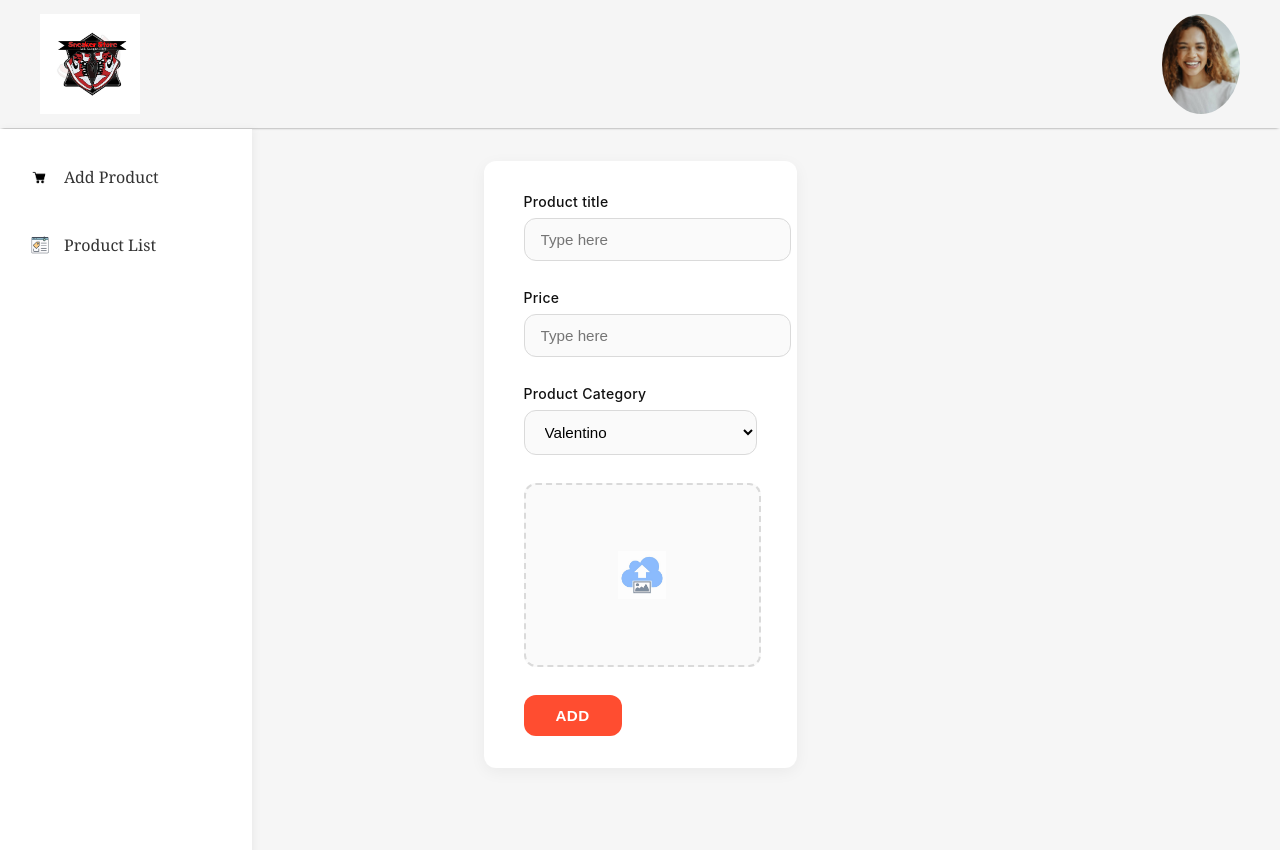
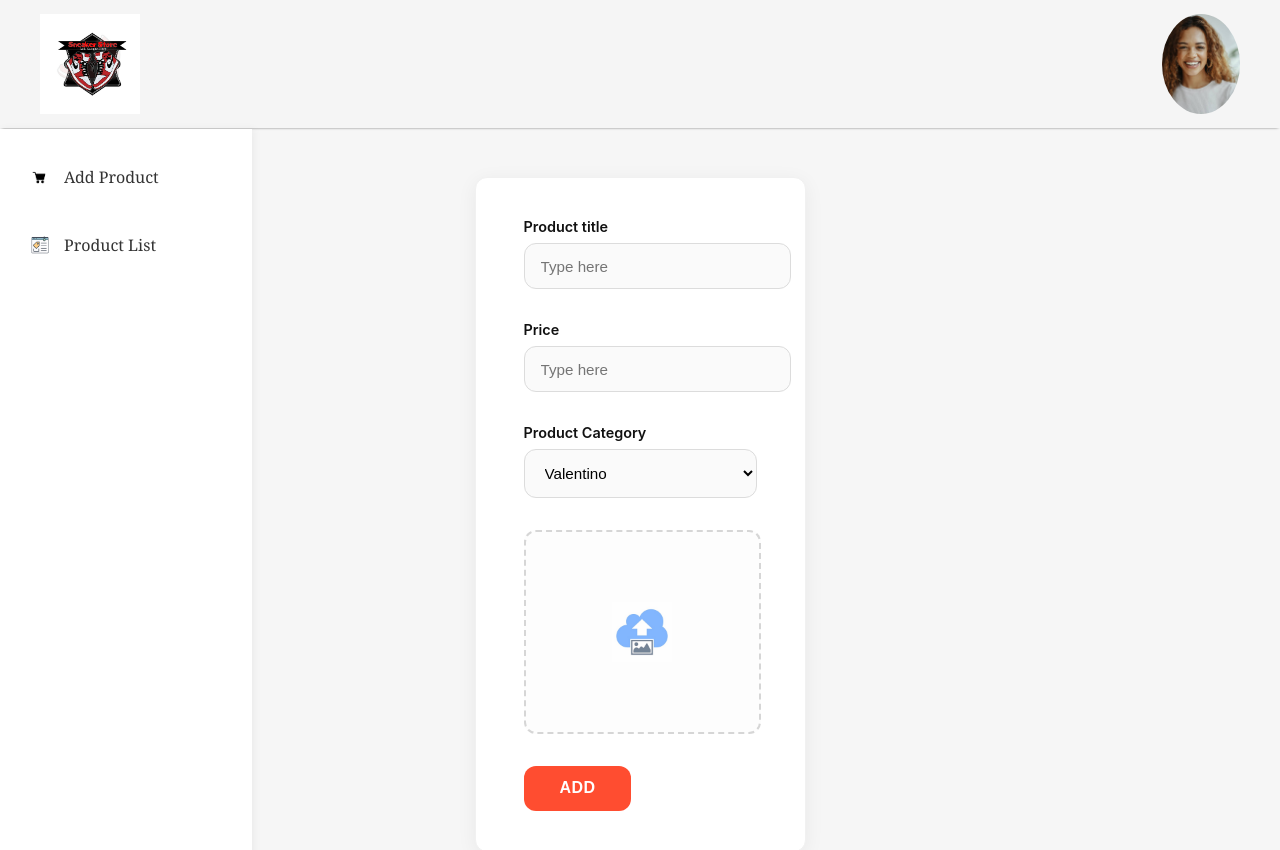
Before and after one commit to DalineSeritsane/Sneaker_admin, a React (Vite) app: page /addproduct in a window 1280 px wide. Shown: the top 850 px of the page. Before the commit the page ends 800 px from the top, so only its background shows below. Built offline with nearby package versions, Linux system fonts and the light colour scheme.

Commit message:
listProduct

```diff
--- a/src/components/AddProduct/addProduct.css
+++ b/src/components/AddProduct/addProduct.css
@@ -1,24 +1,24 @@
 /* ==========================================================================
-   Add Product — Sneaker Store
-   ======================================================================= */
+   Add Product — Sneaker Store (Updated for wider, cleaner container)
+   ========================================================================== */
 :root {
-  /* Highlight colour (bright orange-red—swap for your brand colour) */
   --accent: #ff4d30;
   --radius: 12px;
-  --shadow: 0 4px 16px rgba(0, 0, 0, 0.05);
+  --shadow: 0 4px 20px rgba(0, 0, 0, 0.06);
   --font-family: "Poppins", "Inter", system-ui, sans-serif;
 }
 
 /* ---------- Container -------------------------------------------------- */
 .add-product {
-  max-width: 560px;
-  margin: 2rem auto;
-  padding: 2rem 2.5rem;
+  max-width: 800px; /* Increased width */
+  margin: 3rem auto;
+  padding: 2.5rem 3rem;
   display: flex;
   flex-direction: column;
-  gap: 1.75rem;
+  gap: 2rem;
 
   background: #ffffff;
+  border: 1px solid #f1f1f1;
   border-radius: var(--radius);
   box-shadow: var(--shadow);
   font-family: var(--font-family);
@@ -33,9 +33,8 @@
 
 /* Label */
 .addproduct-itemfield p {
-  font-size: 0.875rem;
-  font-weight: 500;
-  letter-spacing: 0.3px;
+  font-size: 0.9rem;
+  font-weight: 600;
   color: #111111;
   margin: 0;
 }
@@ -44,11 +43,11 @@
 .addproduct-itemfield input[type="text"],
 .addproduct-selector {
   width: 100%;
-  padding: 0.75rem 1rem;
+  padding: 0.85rem 1rem;
   font-size: 0.95rem;
 
   background: #fafafa;
-  border: 1px solid #dadada;
+  border: 1px solid #dcdcdc;
   border-radius: var(--radius);
   outline: none;
 
@@ -61,24 +60,24 @@
   box-shadow: 0 0 0 3px rgba(255, 77, 48, 0.15);
 }
 
-/* ---------- Price field (flex to allow future qty / discount) ---------- */
+/* ---------- Price field ------------------------------------------------ */
 .addproduct-price {
   display: flex;
-  gap: 40px;
+  gap: 2rem;
   flex-wrap: wrap;
 }
 
 /* ---------- Image upload field ---------------------------------------- */
 .addproduct-itemfield label[for="file-input"] {
   width: 100%;
-  min-height: 180px;
+  min-height: 200px;
 
   display: flex;
   align-items: center;
   justify-content: center;
 
-  background: #fafafa;
-  border: 2px dashed #dadada;
+  background: #fdfdfd;
+  border: 2px dashed #d6d6d6;
   border-radius: var(--radius);
   cursor: pointer;
   overflow: hidden;
@@ -91,10 +90,10 @@
 }
 
 .addproduct-img {
-  width: 48px;
-  height: 48px;
+  width: 60px;
+  height: 60px;
   object-fit: contain;
-  opacity: 0.55;
+  opacity: 0.6;
   transition: opacity 0.3s ease;
 }
 
@@ -105,14 +104,14 @@
 /* ---------- Action button --------------------------------------------- */
 .addproduct-btn {
   align-self: flex-start;
-  padding: 0.75rem 2rem;
+  padding: 0.85rem 2.25rem;
 
   background: var(--accent);
   color: #ffffff;
 
   border: none;
   border-radius: var(--radius);
-  font-size: 0.95rem;
+  font-size: 1rem;
   font-weight: 600;
   letter-spacing: 0.4px;
   cursor: pointer;
@@ -121,7 +120,7 @@
 }
 
 .addproduct-btn:hover {
-  background: #ff5438; /* slight tint */
+  background: #ff5438;
 }
 
 .addproduct-btn:active {
@@ -129,10 +128,12 @@
 }
 
 /* ---------- Basic responsiveness -------------------------------------- */
-@media (max-width: 480px) {
+@media (max-width: 600px) {
   .add-product {
     padding: 1.5rem;
+    max-width: 90%;
   }
+
   .addproduct-btn {
     width: 100%;
     text-align: center;
--- a/src/components/ListProduct/ListProduct.jsx
+++ b/src/components/ListProduct/ListProduct.jsx
@@ -1,10 +1,59 @@
-import React from 'react'
+import React, { useEffect, useState } from 'react'
 import "./listProduct.css";
+import cross_icon from "../../assets/cross_icon.jpg"
 
 const ListProduct = () => {
+
+  const [allproducts,setAllProducts] = useState([]);
+
+  const fetchInfo = async () =>{
+    await fetch('http://localhost:5000/allproducts')
+      .then((res)=>res.json())
+      .then((data)=>{setAllProducts(data)});
+  }
+
+  useEffect(()=>{
+    fetchInfo();
+  },[])
+
+  const remove_product = async (id)=>{
+    await fetch('http://localhost:5000/removeproduct',{
+      method:'POST',
+      headers:{
+        Accept:'application/json',
+        'Content-Type':'application/json',
+      },
+      body:JSON.stringify({id:id})
+    })
+    await fetchInfo();
+  }
+
   return (
     <div className='list-product'>
+      <h1>All Product List</h1>
+      <div className='listproduct-format-main'>
+        <p>Products</p>
+        <p>Title</p>
+        <p>Price</p>
+        <p>Category</p>
+        <p>Remove</p>
+      </div>
+      <div className='listproduct-allproducts'>
+        <hr />
+        {allproducts.map((product,index)=>{
+          return <>
+            <div key={product.id} className='listproduct-format-main listproduct-format'>
 
+              <img src={product.image} alt='' className='listproduct-product-icon' />
+              <p>{product.name}</p>
+              <p>${product.price}</p>
+              <p>{product.category}</p>
+              <img onClick={()=>{remove_product(product.id)}} className='listproduct-remove-icon' src={cross_icon} alt='' />
+            </div>
+            <hr />
+          </>
+        })}
+      </div>
     </div>
   )
 }
--- a/src/components/ListProduct/listProduct.css
+++ b/src/components/ListProduct/listProduct.css
@@ -0,0 +1,74 @@
+.list-product {
+  width: 80%;
+  max-width: 1000px;
+  margin: 2rem auto; /* centers container horizontally */
+  padding: 2rem;
+  background-color: #ffffff;
+  border-radius: 16px;
+  box-shadow: 0 6px 20px rgba(0,0,0,0.08);
+  font-family: 'Segoe UI', Tahoma, Geneva, Verdana, sans-serif;
+  color: #333;
+}
+
+/* Header styling */
+.list-product h1 {
+  font-size: 2rem;
+  font-weight: 600;
+  margin-bottom: 1.5rem;
+  text-align: center;
+  color: #111;
+}
+
+/* Column headers and product items */
+.listproduct-format-main {
+  display: grid;
+  grid-template-columns: 60px 1fr 100px 120px 60px;
+  align-items: center;
+  padding: 1rem;
+  font-weight: 500;
+  background-color: #fdfdfd;
+  border-radius: 12px;
+  margin-bottom: 1rem;
+  box-shadow: 0 1px 4px rgba(0,0,0,0.05);
+}
+
+.listproduct-format-main p {
+  margin: 0;
+  font-size: 0.95rem;
+  color: #444;
+}
+
+.listproduct-format {
+  transition: transform 0.2s ease, box-shadow 0.2s ease;
+}
+
+.listproduct-format:hover {
+  transform: scale(1.01);
+  box-shadow: 0 4px 12px rgba(0,0,0,0.1);
+}
+
+.listproduct-allproducts hr {
+  border: none;
+  border-top: 1px solid #ddd;
+  margin: 1rem 0;
+}
+
+.listproduct-product-icon {
+  width: 50px;
+  height: 50px;
+  object-fit: cover;
+  border-radius: 8px;
+  border: 1px solid #ddd;
+}
+
+.listproduct-remove-icon {
+  width: 24px;
+  height: 24px;
+  cursor: pointer;
+  transition: transform 0.2s ease;
+}
+
+.listproduct-remove-icon:hover {
+  transform: scale(1.2);
+  filter: brightness(0.8);
+}
```
Also changed, not shown: src/assets/cross_icon.jpg (added).
